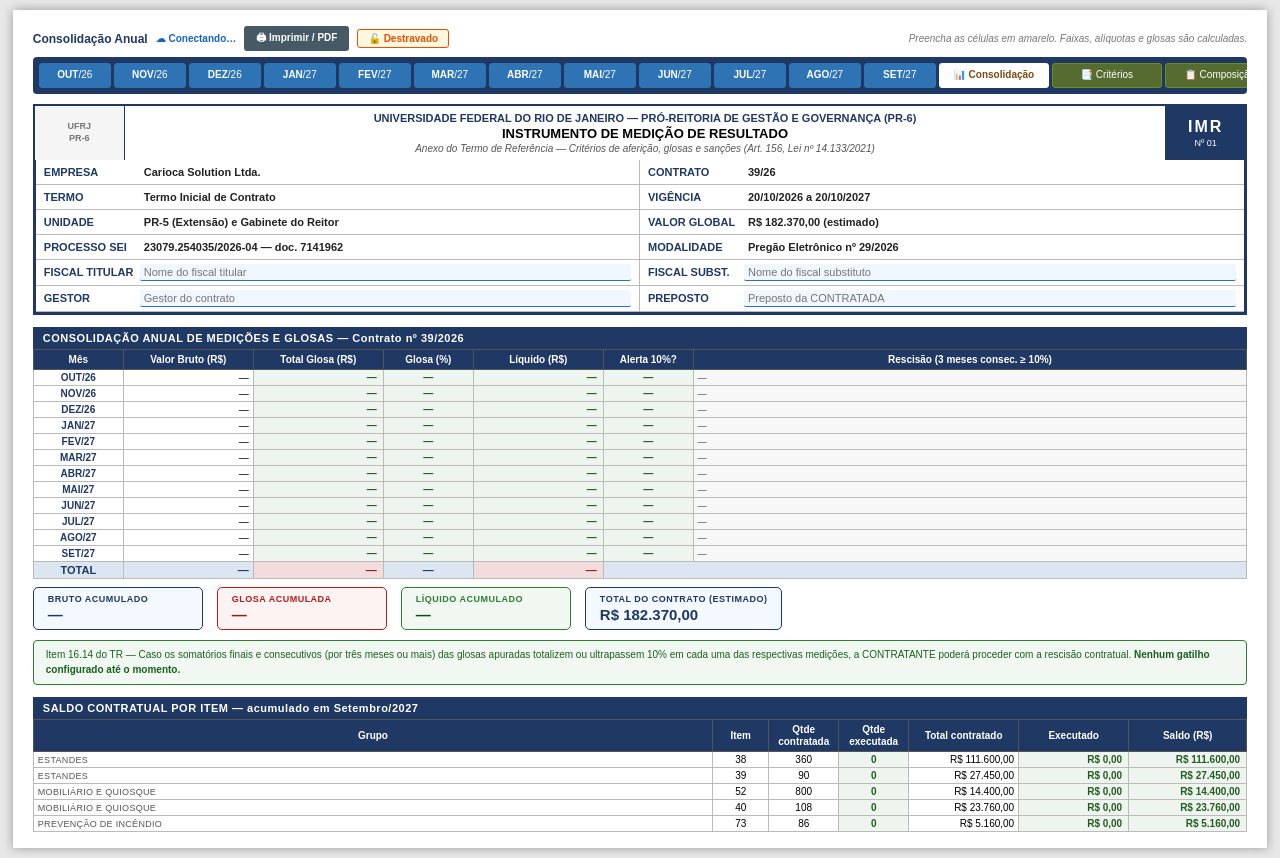
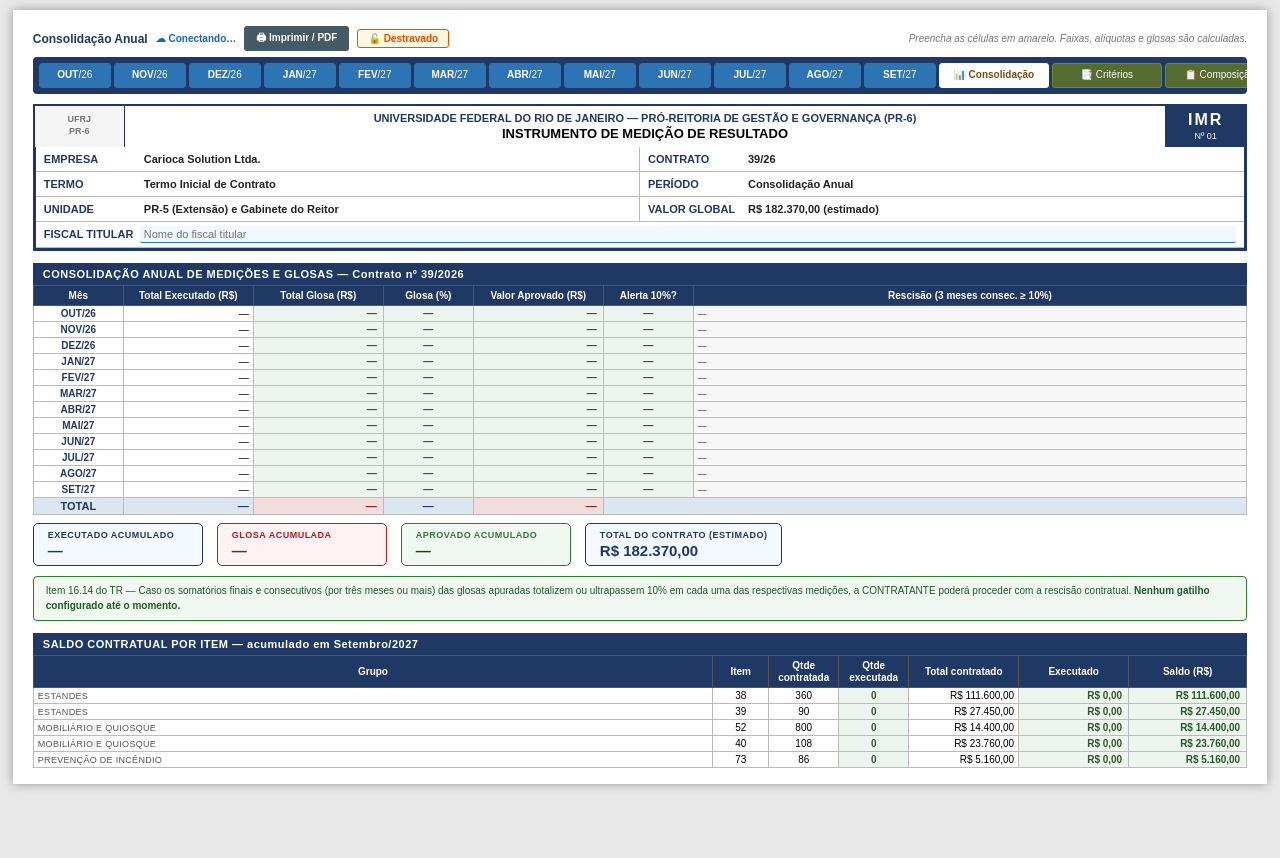
Before and after one commit to Fiscalizacaopr6/Sistema-Controle-de-Faturamento, a plain HTML site: page Carioca - 39-26 - PR-5.html in a window 1280 px wide. Both pictures are taken after a click on the button "📊 Consolidação". After the commit the page ends 800 px from the top, so only its background shows below. Drawn offline with Linux system fonts and the light colour scheme; no server answers.

Commit message:
IMR Carioca 39/26: ajustes no layout da medição mensal
- Cabeçalho: remove subtítulo, MODALIDADE, PROCESSO SEI, FISCAL
  SUBST., GESTOR e PREPOSTO; VIGÊNCIA vira PERÍODO com
  preenchimento automático conforme a aba.
- Glosa passa a incidir sobre o TOTAL EXECUTADO NO MÊS (Σ itens
  da ATA) em vez de valor bruto digitado.
- Remove tabela MEDIÇÃO MENSAL, cards de resumo do mês, as
  instruções de preenchimento e a tabela de REGISTRO DE
  OCORRÊNCIAS.
- "VALOR LÍQUIDO A PAGAR" vira "VALOR APROVADO PARA PAGAMENTO";
  consolidação alinhada (Total Executado / Valor Aprovado).

Co-Authored-By: Claude Opus 4.8 <noreply@anthropic.com>

```diff
--- a/Carioca - 39-26 - PR-5.html
+++ b/Carioca - 39-26 - PR-5.html
@@ -165,7 +165,6 @@ body{font-family:Arial,sans-serif;font-size:11px;background:#e8e8e8;color:#000;}
       <div class="header-title">
         <div class="org">UNIVERSIDADE FEDERAL DO RIO DE JANEIRO — PRÓ-REITORIA DE GESTÃO E GOVERNANÇA (PR-6)</div>
         <div class="main">INSTRUMENTO DE MEDIÇÃO DE RESULTADO</div>
-        <div class="sub">Anexo do Termo de Referência — Critérios de aferição, glosas e sanções (Art. 156, Lei nº 14.133/2021)</div>
       </div>
       <div class="header-badge">IMR<small>Nº 01</small></div>
     </div>
@@ -173,15 +172,10 @@ body{font-family:Arial,sans-serif;font-size:11px;background:#e8e8e8;color:#000;}
       <div class="info-cell"><label>EMPRESA</label><span class="fixed">Carioca Solution Ltda.</span></div>
       <div class="info-cell"><label>CONTRATO</label><span class="fixed">39/26</span></div>
       <div class="info-cell"><label>TERMO</label><span class="fixed">Termo Inicial de Contrato</span></div>
-      <div class="info-cell"><label>VIGÊNCIA</label><span class="fixed">20/10/2026 a 20/10/2027</span></div>
+      <div class="info-cell"><label>PERÍODO</label><span class="fixed" id="periodoHdr">—</span></div>
       <div class="info-cell"><label>UNIDADE</label><span class="fixed">PR-5 (Extensão) e Gabinete do Reitor</span></div>
       <div class="info-cell"><label>VALOR GLOBAL</label><span class="fixed">R$ 182.370,00 (estimado)</span></div>
-      <div class="info-cell"><label>PROCESSO SEI</label><span class="fixed">23079.254035/2026-04 — doc. 7141962</span></div>
-      <div class="info-cell"><label>MODALIDADE</label><span class="fixed">Pregão Eletrônico nº 29/2026</span></div>
-      <div class="info-cell"><label>FISCAL TITULAR</label><input id="fiscal" placeholder="Nome do fiscal titular" oninput="onG('fiscal',this.value)"></div>
-      <div class="info-cell"><label>FISCAL SUBST.</label><input id="fiscalSub" placeholder="Nome do fiscal substituto" oninput="onG('fiscalSub',this.value)"></div>
-      <div class="info-cell"><label>GESTOR</label><input id="gestor" placeholder="Gestor do contrato" oninput="onG('gestor',this.value)"></div>
-      <div class="info-cell"><label>PREPOSTO</label><input id="preposto" placeholder="Preposto da CONTRATADA" oninput="onG('preposto',this.value)"></div>
+      <div class="info-cell full"><label>FISCAL TITULAR</label><input id="fiscal" placeholder="Nome do fiscal titular" oninput="onG('fiscal',this.value)"></div>
     </div>
   </div>
 
@@ -307,16 +301,22 @@ function acumulado(mi,i){
   for(let k=0;k<=mi;k++){ const v=parseNum(state.months[k].occ[i]); if(v!=='') s+=v; }
   return s;
 }
+// Valor-base da glosa = TOTAL EXECUTADO NO MÊS (Σ qtde executada × valor unitário dos itens da ATA)
+function brutoMes(mi){
+  let s=0, any=false;
+  for(let i=0;i<NUM_ITENS;i++){ const q=parseNum(state.months[mi].qt[i]); if(q!==''){ s+=q*ITENS[i].vu; any=true; } }
+  return any? s : '';
+}
 function linhaGlosa(mi,i){
   const om=parseNum(state.months[mi].occ[i]);
   const ac=INDS[i].base==='C'?acumulado(mi,i):'';
   const r=avaliar(i,om,ac);
-  const bruto=parseMoney(state.months[mi].bruto);
+  const bruto=brutoMes(mi);
   const valor=(r.aliq===null||bruto==='')?null:bruto*r.aliq;
   return {occMes:om, acum:ac, faixa:r.faixa, aliq:r.aliq, valor:valor};
 }
 function totaisMes(mi){
-  const bruto=parseMoney(state.months[mi].bruto);
+  const bruto=brutoMes(mi);
   let aliq=0, temAliq=false;
   for(let i=0;i<NUM_INDS;i++){ const l=linhaGlosa(mi,i); if(l.aliq!==null){ aliq+=l.aliq; temAliq=true; } }
   const glosa=(temAliq&&bruto!=='')?bruto*aliq:'';
@@ -365,6 +365,10 @@ function render(){
   renderTabs();
   const info=document.getElementById('tabInfo');
   const content=document.getElementById('content');
+  const ph=document.getElementById('periodoHdr');
+  if(ph){ ph.textContent = (typeof currentTab==='number')
+      ? MONTHS[currentTab]
+      : (currentTab==='cons'?'Consolidação Anual':currentTab==='crit'?'Critérios do IMR':'Composição do Contrato'); }
   if(currentTab==='crit'){ info.textContent='Critérios do IMR (Referência)'; content.innerHTML=critHTML(); return; }
   if(currentTab==='comp'){ info.textContent='Composição do Contrato'; content.innerHTML=compHTML(); return; }
   if(currentTab==='cons'){ info.textContent='Consolidação Anual'; content.innerHTML=consHTML(); return; }
@@ -377,19 +381,6 @@ function render(){
 function monthHTML(mi){
   const m=state.months[mi], lk=state.locked?'disabled':'';
   let h='';
-  h+='<div class="instrucao"><b>Preenchimento:</b> informe o Nº da Nota Fiscal, o Nº do Ateste/SEI e o <b>Valor Bruto da Medição</b>; '+
-     'em seguida, para cada indicador (01 a 10), lance o <b>número de ocorrências apuradas no mês</b>. As colunas de ocorrências acumuladas, '+
-     'faixa aplicável, alíquota e valor da glosa são calculadas automaticamente. Os indicadores <b>01</b> e <b>04</b> usam contagem '+
-     '<b>acumulada ao longo do contrato</b>; os demais, contagem <b>mensal</b>.</div>';
-
-  h+='<div class="sec-title"><span>MEDIÇÃO MENSAL — '+MONTHS[mi]+'</span></div>';
-  h+='<div class="med-grid">';
-  h+='<div class="med-cell"><label>Período de referência</label><div class="ro">'+MONTHS[mi].toUpperCase().replace('/',' ')+'</div></div>';
-  h+='<div class="med-cell"><label>Nº da Nota Fiscal</label><input '+lk+' value="'+esc(m.nf)+'" oninput="setF('+mi+',\'nf\',this.value)" placeholder="NF nº"></div>';
-  h+='<div class="med-cell"><label>Nº do Ateste / SEI</label><input '+lk+' value="'+esc(m.ateste)+'" oninput="setF('+mi+',\'ateste\',this.value)" placeholder="doc. SEI"></div>';
-  h+='<div class="med-cell"><label>Valor Bruto da Medição (R$)</label><input class="money" '+lk+' value="'+esc(m.bruto)+'" oninput="setBruto('+mi+',this.value)" onblur="brutoBlur('+mi+')" placeholder="0,00"></div>';
-  h+='</div>';
-
   h+='<div class="sec-title"><span>APURAÇÃO DOS INDICADORES E GLOSAS</span></div>';
   h+='<div class="tbl-scroll"><table class="imr-tbl" id="indTbl"><thead><tr>';
   h+='<th style="width:30px">Nº</th><th style="min-width:230px">Indicador</th><th style="width:60px">Base</th>';
@@ -413,20 +404,12 @@ function monthHTML(mi){
   });
   h+='</tbody><tfoot>';
   h+='<tr class="totrow"><td colspan="6" style="text-align:right">TOTAL DE GLOSAS DO MÊS</td><td id="totAliq">—</td><td class="money" id="totGlosa">—</td></tr>';
-  h+='<tr class="liqrow"><td colspan="7" style="text-align:right">VALOR LÍQUIDO A PAGAR (R$)</td><td id="totLiq" style="text-align:right">—</td></tr>';
+  h+='<tr class="liqrow"><td colspan="7" style="text-align:right">VALOR APROVADO PARA PAGAMENTO (R$)</td><td id="totLiq" style="text-align:right">—</td></tr>';
   h+='</tfoot></table></div>';
 
-  h+='<div class="month-summary">'+
-       '<div class="sum-card"><div class="lbl">Valor bruto da medição</div><div class="num" id="cardBruto">—</div></div>'+
-       '<div class="sum-card red"><div class="lbl">Total de glosas</div><div class="num" id="cardGlosa">—</div></div>'+
-       '<div class="sum-card red"><div class="lbl">Glosa (% da medição)</div><div class="num" id="cardPct">—</div></div>'+
-       '<div class="sum-card green"><div class="lbl">Valor líquido a pagar</div><div class="num" id="cardLiq">—</div></div>'+
-     '</div>';
   h+='<div id="alertaMes"></div>';
 
   h+='<div class="sec-title"><span>EXECUÇÃO POR ITEM DA ATA — '+MONTHS[mi]+'</span></div>';
-  h+='<div class="instrucao">Informe a <b>quantidade executada no mês</b> de cada item. O saldo contratual é <b>acumulado</b>: '+
-     'desconta de cada item tudo o que já foi lançado de '+MONTHS[0]+' até '+MONTHS[mi]+'.</div>';
   h+='<div class="tbl-scroll"><table class="imr-tbl" id="itensTbl"><thead><tr>';
   h+='<th style="min-width:200px">Grupo</th><th style="width:56px">Item ATA</th><th style="width:52px">Und.</th>'+
      '<th style="min-width:330px">Especificação</th><th class="meas" style="width:70px">Qtde<br>no mês</th>'+
@@ -451,15 +434,6 @@ function monthHTML(mi){
      '<td colspan="2" style="text-align:right">'+fmtMoney(TOTAL_CONTRATO)+'</td></tr></tfoot></table></div>';
   h+='<div class="instrucao">O valor global é estimativo. Os pagamentos dependerão dos quantitativos efetivamente executados '+
      '(Cláusula Quinta, itens 5.2 e 5.3, do Contrato nº 39/2026).</div>';
-
-  h+='<div class="sec-title"><span>REGISTRO DE OCORRÊNCIAS — MEMÓRIA DE CÁLCULO DO ATESTE</span></div>';
-  h+='<div class="tbl-scroll"><table class="imr-tbl" id="ocTbl"><thead><tr>';
-  h+='<th style="width:84px">Data</th><th style="width:120px">Indicador</th><th style="min-width:230px">Descrição</th>'+
-     '<th style="min-width:190px">Providência</th><th style="width:140px">Responsável</th>'+
-     '<th style="width:130px">Evidência (doc. SEI)</th><th style="width:26px"></th></tr></thead><tbody>';
-  m.ocorr.forEach((o,ri)=>{ h+=ocorrRowHTML(mi,ri,o); });
-  h+='</tbody></table></div>';
-  h+='<button class="add-btn" '+lk+' onclick="addOcorr('+mi+')">+ Adicionar ocorrência</button>';
 
   h+='<div class="sec-title"><span>OBSERVAÇÕES</span></div>';
   h+='<textarea class="obs-box" '+lk+' oninput="setF('+mi+',\'obs\',this.value)" '+
@@ -553,8 +527,8 @@ function consHTML(){
   const al=mesesAlerta(), g=gatilhoRescisao();
   let h='<div class="sec-title"><span>CONSOLIDAÇÃO ANUAL DE MEDIÇÕES E GLOSAS — Contrato nº 39/2026</span></div>';
   h+='<div class="tbl-scroll"><table class="imr-tbl"><thead><tr>';
-  h+='<th style="width:90px">Mês</th><th style="width:130px">Valor Bruto (R$)</th><th style="width:130px">Total Glosa (R$)</th>'+
-     '<th style="width:90px">Glosa (%)</th><th style="width:130px">Líquido (R$)</th>'+
+  h+='<th style="width:90px">Mês</th><th style="width:130px">Total Executado (R$)</th><th style="width:130px">Total Glosa (R$)</th>'+
+     '<th style="width:90px">Glosa (%)</th><th style="width:130px">Valor Aprovado (R$)</th>'+
      '<th style="width:90px">Alerta 10%?</th><th style="min-width:210px">Rescisão (3 meses consec. ≥ 10%)</th></tr></thead><tbody>';
   let sb=0,sg=0,sl=0,anyB=false;
   let run=0;
@@ -581,9 +555,9 @@ function consHTML(){
   h+='<td class="money">'+(anyB?fmtMoney(sl):'—')+'</td><td colspan="2"></td></tr></tfoot></table></div>';
 
   h+='<div class="month-summary">'+
-     '<div class="sum-card"><div class="lbl">Bruto acumulado</div><div class="num">'+(anyB?fmtMoney(sb):'—')+'</div></div>'+
+     '<div class="sum-card"><div class="lbl">Executado acumulado</div><div class="num">'+(anyB?fmtMoney(sb):'—')+'</div></div>'+
      '<div class="sum-card red"><div class="lbl">Glosa acumulada</div><div class="num">'+(anyB?fmtMoney(sg):'—')+'</div></div>'+
-     '<div class="sum-card green"><div class="lbl">Líquido acumulado</div><div class="num">'+(anyB?fmtMoney(sl):'—')+'</div></div>'+
+     '<div class="sum-card green"><div class="lbl">Aprovado acumulado</div><div class="num">'+(anyB?fmtMoney(sl):'—')+'</div></div>'+
      '<div class="sum-card"><div class="lbl">Total do contrato (estimado)</div><div class="num">'+fmtMoney(TOTAL_CONTRATO)+'</div></div>'+
      '</div>';
   h+= g>-1
```
